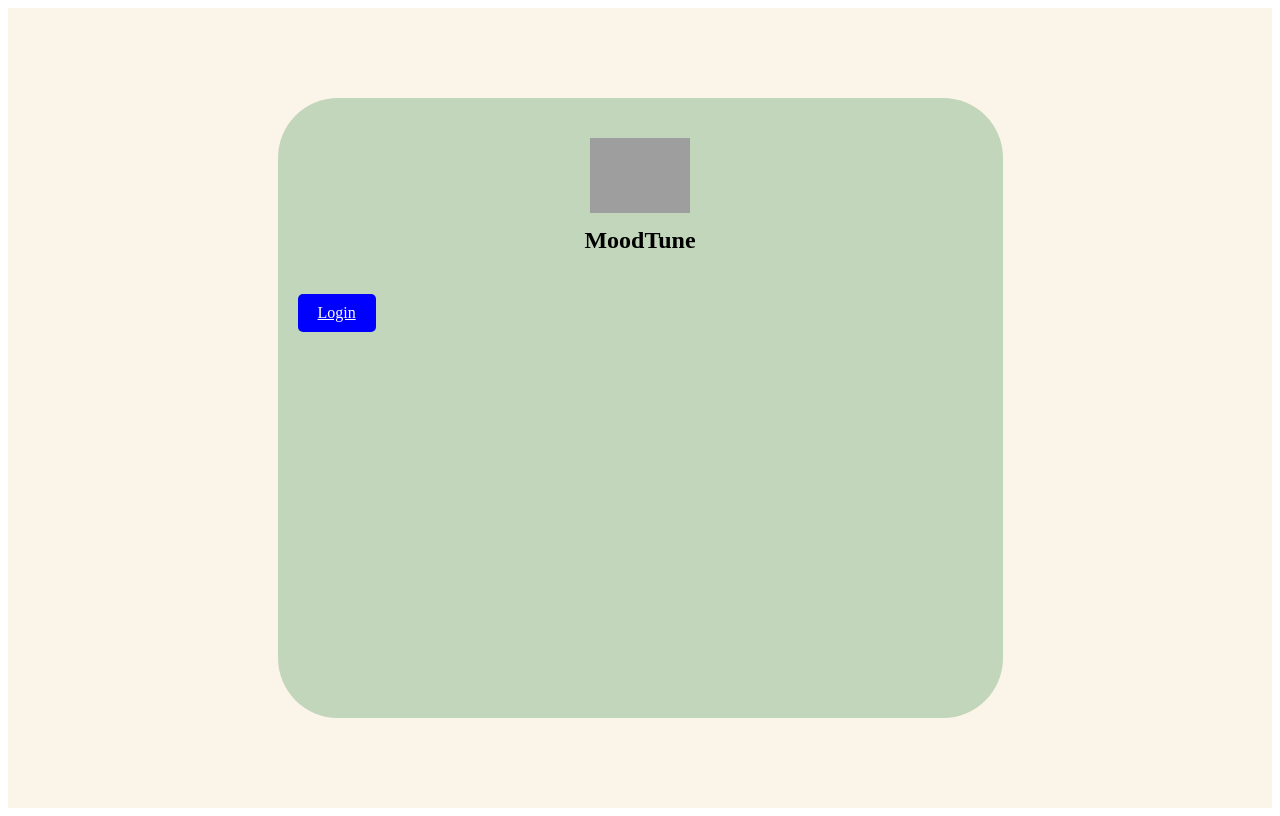
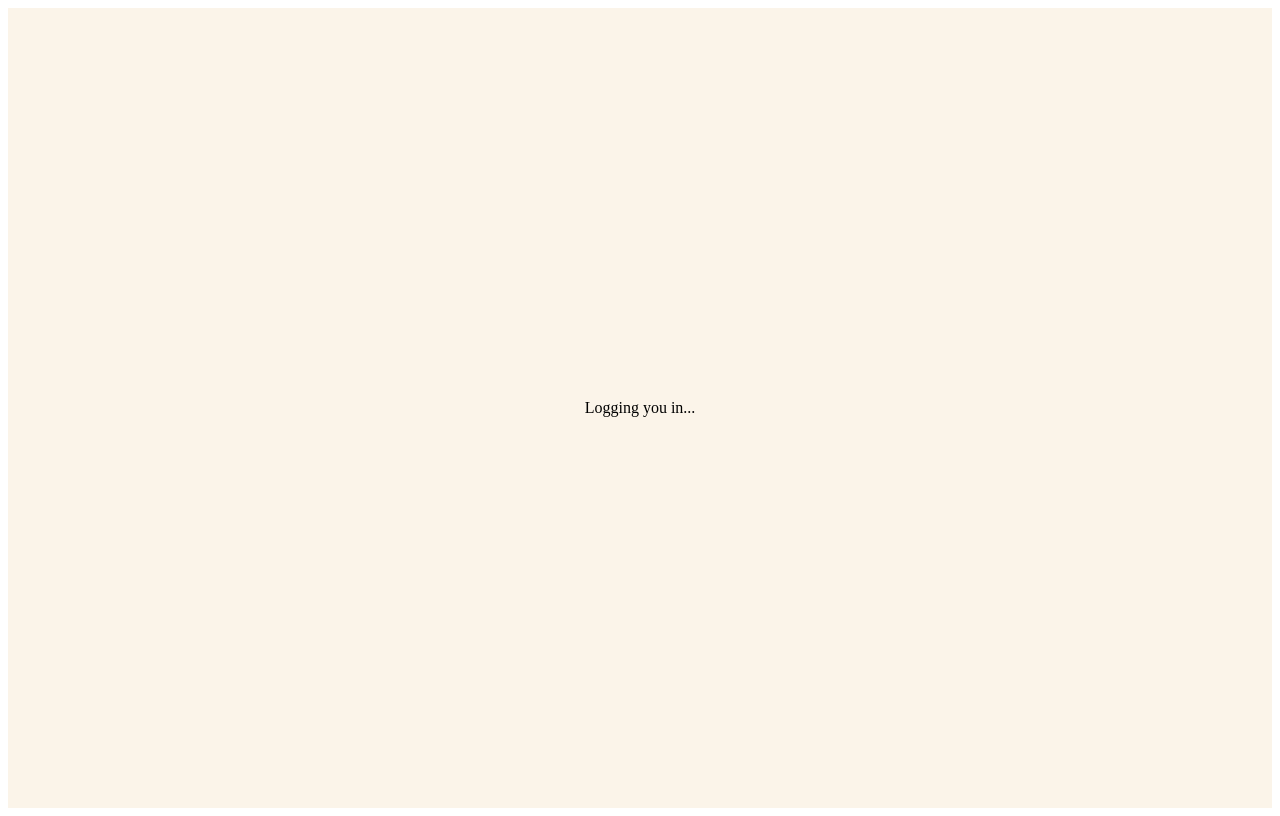
Before and after one commit to tingyiwu1/cs411-49, a React (Vite) app in the folder frontend/: page /login in a window 1280 px wide. Built offline with nearby package versions, Linux system fonts and the light colour scheme; grey boxes are pictures that could not be loaded.

Commit message:
small home and login page changes

```diff
--- a/frontend/src/components/HomePage/HomePage2.tsx
+++ b/frontend/src/components/HomePage/HomePage2.tsx
@@ -4,7 +4,7 @@ import { Link } from "react-router-dom";
 import { useLogin } from "../../hooks";
 
 const HomePage: React.FC = () => {
-  const { loggedIn, user } = useLogin();
+  const { loggedIn, user, logOut } = useLogin();
 
   return (
     <div className="home-container">
@@ -15,10 +15,15 @@ const HomePage: React.FC = () => {
           <div className="title">MoodTune</div>
         </div>
         <div className="right-section">
-          {loggedIn || <Link to="/login">Login</Link>}
+          {loggedIn || (
+            <Link className="login-button" to="http://localhost:3000/login">
+              Login
+            </Link>
+          )}
           {user && (
             <>
               <div className="profile-name">{user.display_name}</div>
+              <button onClick={logOut}>Log Out</button>
             </>
           )}
         </div>
@@ -41,6 +46,15 @@ const HomePage: React.FC = () => {
             <h2>What's your mood?</h2>
             <p>Some prompts/text to conclude your mood</p>
           </div>
+          <div className="">
+            {loggedIn ? (
+              <Link to="/choices">go to choices</Link>
+            ) : (
+              <Link className="login-button" to="http://localhost:3000/login">
+                Login
+              </Link>
+            )}
+          </div>
         </div>
       </div>
     </div>
--- a/frontend/src/components/LoginPage/LoginPage.tsx
+++ b/frontend/src/components/LoginPage/LoginPage.tsx
@@ -1,6 +1,6 @@
 import React, { useEffect } from "react";
 import "./Login.css"; // Import CSS file for styling
-import { Link, useNavigate, useSearchParams } from "react-router-dom";
+import { useNavigate, useSearchParams } from "react-router-dom";
 
 const LoginPage = () => {
   const [params, setParams] = useSearchParams();
@@ -15,21 +15,7 @@ const LoginPage = () => {
     }
   }, [params, setParams, navigate]);
 
-  return (
-    <div className="login-container">
-      <div className="login-box">
-        <div className="image-container">
-          <img src="path_to_your_image.jpg" alt="Logo" className="logo" />
-        </div>
-        <h2>MoodTune</h2>
-        <div className="action-container">
-          <Link className="login-button" to="http://localhost:3000/login">
-            Login
-          </Link>
-        </div>
-      </div>
-    </div>
-  );
+  return <div className="login-container">Logging you in...</div>;
 };
 
 export default LoginPage;
--- a/frontend/src/hooks.ts
+++ b/frontend/src/hooks.ts
@@ -1,6 +1,6 @@
 import { UserProfile } from "@spotify/web-api-ts-sdk";
 import axios from "axios";
-import { useEffect, useState } from "react";
+import { useCallback, useEffect, useState } from "react";
 
 export const useLogin = () => {
   const [user, setUser] = useState<UserProfile | null>(null);
@@ -15,5 +15,12 @@ export const useLogin = () => {
       void getUser();
     }
   }, []);
-  return { loggedIn: user !== null, user };
+
+  const logOut = useCallback(() => {
+    localStorage.removeItem("jwt");
+    axios.defaults.headers.common["Authorization"] = null;
+    setUser(null);
+  }, []);
+
+  return { loggedIn: user !== null, user, logOut };
 };
```
Also changed, not shown: 1 other file (tests, documents, lock files or other folders).
